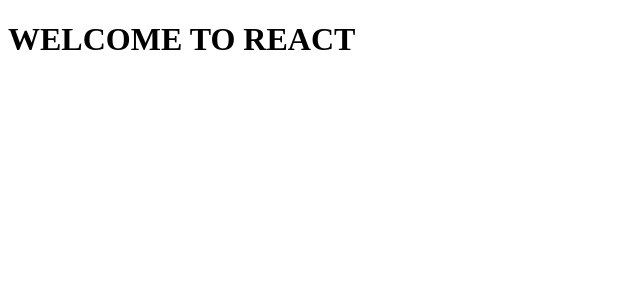
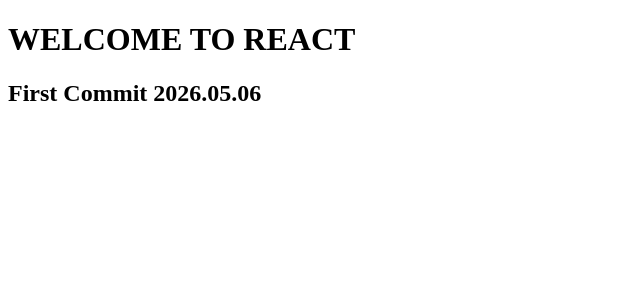
Before and after one commit to osa200279/STEVEN_ZIPS, a React (Vite) app in the folder STEVEN_REACT/: page / in a window 1280 px wide. Shown: the top 300 px of the page, without its empty margins (0-640 px from the left). Built offline with nearby package versions, Linux system fonts and the light colour scheme.

Commit message:
[FE] 2026.05.06 이용로 First Commit

```diff
--- a/STEVEN_REACT/src/App.jsx
+++ b/STEVEN_REACT/src/App.jsx
@@ -4,6 +4,7 @@ function App() {
   return (
     <>
     <h1>WELCOME TO REACT</h1>
+    <h2>First Commit 2026.05.06</h2>
     </>
   )
 }
```
Also changed, not shown: 1 other file (tests, documents, lock files or other folders).
